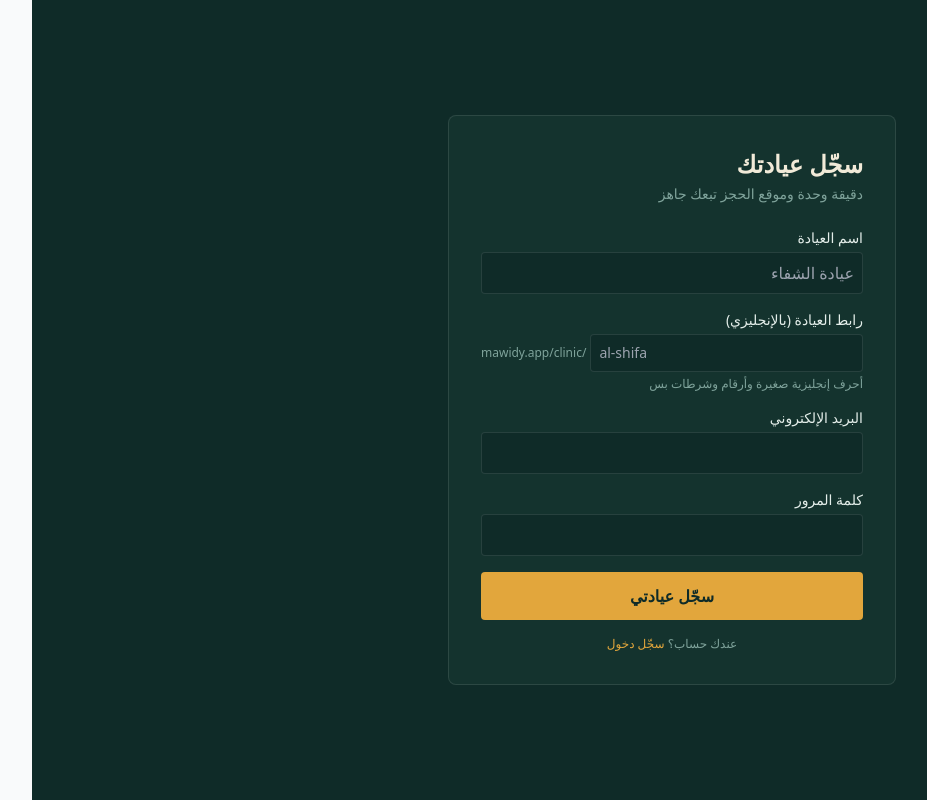
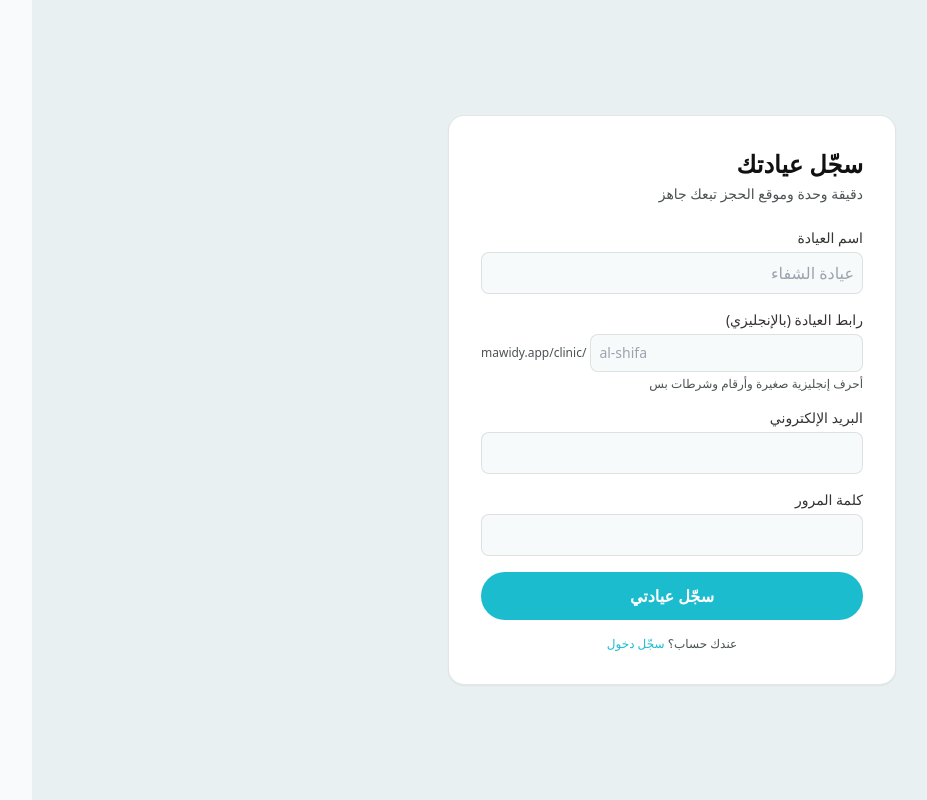
Before and after one commit to mj4721786-specxz/mawidy, a Next.js app: page /register in a window 1280 px wide. Shown: the whole page, without its empty margins (57-984 px from the left). Built offline with nearby package versions, Linux system fonts and the light colour scheme.

Commit message:
Update page.tsx

```diff
--- a/app/register/page.tsx
+++ b/app/register/page.tsx
@@ -83,39 +83,39 @@ export default function RegisterPage() {
   }
 
   return (
-    <main dir="rtl" className="min-h-screen bg-[#0F2B28] flex items-center justify-center px-6 py-16">
-      <form onSubmit={handleRegister} className="bg-[#14332E] border border-white/10 rounded-lg p-8 w-full max-w-md">
-        <h1 className="text-2xl font-bold text-[#F1EAD8] mb-1">سجّل عيادتك</h1>
-        <p className="text-sm text-[#7FA39B] mb-6">دقيقة وحدة وموقع الحجز تبعك جاهز</p>
+    <main dir="rtl" className="min-h-screen bg-[#E8F0F1] flex items-center justify-center px-6 py-16">
+      <form onSubmit={handleRegister} className="bg-white border border-black/10 rounded-2xl p-8 w-full max-w-md shadow-sm">
+        <h1 className="text-2xl font-bold text-[#111] mb-1">سجّل عيادتك</h1>
+        <p className="text-sm text-[#4C5354] mb-6">دقيقة وحدة وموقع الحجز تبعك جاهز</p>
 
-        <label className="block text-sm text-[#E4EEEA] mb-1">اسم العيادة</label>
+        <label className="block text-sm text-[#333] mb-1">اسم العيادة</label>
         <input required value={clinicName} onChange={(e) => handleSlugFromName(e.target.value)} placeholder="عيادة الشفاء"
-          className="w-full bg-[#0F2B28] border border-white/10 rounded p-2 mb-4 text-[#E4EEEA]" />
+          className="w-full bg-[#F7FAFA] border border-black/10 rounded-lg p-2 mb-4 text-[#111]" />
 
-        <label className="block text-sm text-[#E4EEEA] mb-1">رابط العيادة (بالإنجليزي)</label>
+        <label className="block text-sm text-[#333] mb-1">رابط العيادة (بالإنجليزي)</label>
         <div className="flex items-center gap-1 mb-1" dir="ltr">
-          <span className="text-xs text-[#7FA39B]">mawidy.app/clinic/</span>
+          <span className="text-xs text-[#4C5354]">mawidy.app/clinic/</span>
           <input required value={slug} onChange={(e) => setSlug(e.target.value)} placeholder="al-shifa" dir="ltr"
-            className="flex-1 bg-[#0F2B28] border border-white/10 rounded p-2 text-[#E4EEEA] text-sm" />
+            className="flex-1 bg-[#F7FAFA] border border-black/10 rounded-lg p-2 text-[#111] text-sm" />
         </div>
-        <p className="text-xs text-[#7FA39B] mb-4">أحرف إنجليزية صغيرة وأرقام وشرطات بس</p>
+        <p className="text-xs text-[#4C5354] mb-4">أحرف إنجليزية صغيرة وأرقام وشرطات بس</p>
 
-        <label className="block text-sm text-[#E4EEEA] mb-1">البريد الإلكتروني</label>
+        <label className="block text-sm text-[#333] mb-1">البريد الإلكتروني</label>
         <input type="email" required dir="ltr" value={email} onChange={(e) => setEmail(e.target.value)}
-          className="w-full bg-[#0F2B28] border border-white/10 rounded p-2 mb-4 text-[#E4EEEA]" />
+          className="w-full bg-[#F7FAFA] border border-black/10 rounded-lg p-2 mb-4 text-[#111]" />
 
-        <label className="block text-sm text-[#E4EEEA] mb-1">كلمة المرور</label>
+        <label className="block text-sm text-[#333] mb-1">كلمة المرور</label>
         <input type="password" required minLength={6} dir="ltr" value={password} onChange={(e) => setPassword(e.target.value)}
-          className="w-full bg-[#0F2B28] border border-white/10 rounded p-2 mb-4 text-[#E4EEEA]" />
+          className="w-full bg-[#F7FAFA] border border-black/10 rounded-lg p-2 mb-4 text-[#111]" />
 
-        {error && <p className="text-red-400 text-sm mb-4">{error}</p>}
+        {error && <p className="text-red-500 text-sm mb-4">{error}</p>}
 
-        <button type="submit" disabled={loading} className="w-full bg-[#E2A63C] text-[#0F2B28] font-bold py-3 rounded disabled:opacity-50">
+        <button type="submit" disabled={loading} className="w-full bg-[#1CBCCF] text-white font-bold py-3 rounded-full disabled:opacity-50 hover:bg-[#17a3b4] transition-colors">
           {loading ? "جاري التسجيل..." : "سجّل عيادتي"}
         </button>
 
-        <p className="text-xs text-[#7FA39B] text-center mt-4">
-          عندك حساب؟ <a href="/login" className="text-[#E2A63C]">سجّل دخول</a>
+        <p className="text-xs text-[#4C5354] text-center mt-4">
+          عندك حساب؟ <a href="/login" className="text-[#1CBCCF]">سجّل دخول</a>
         </p>
       </form>
     </main>
```
